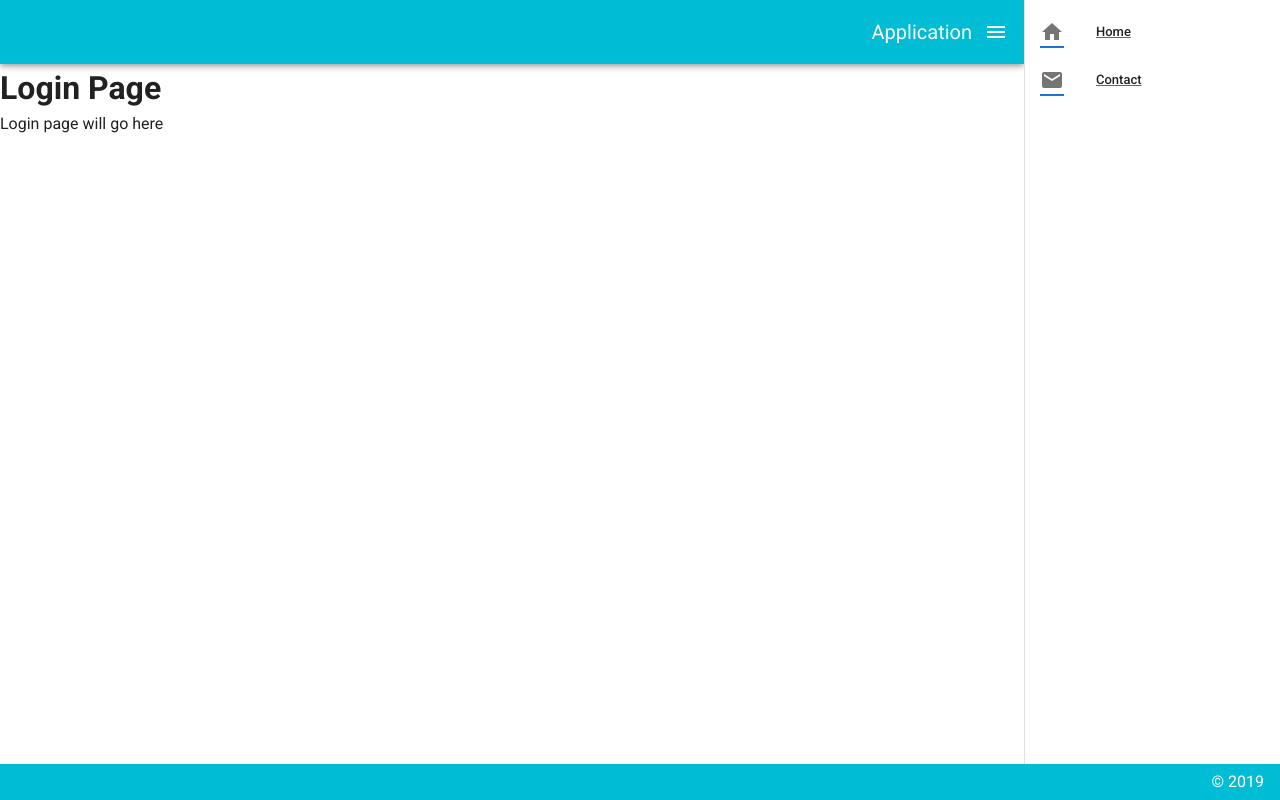
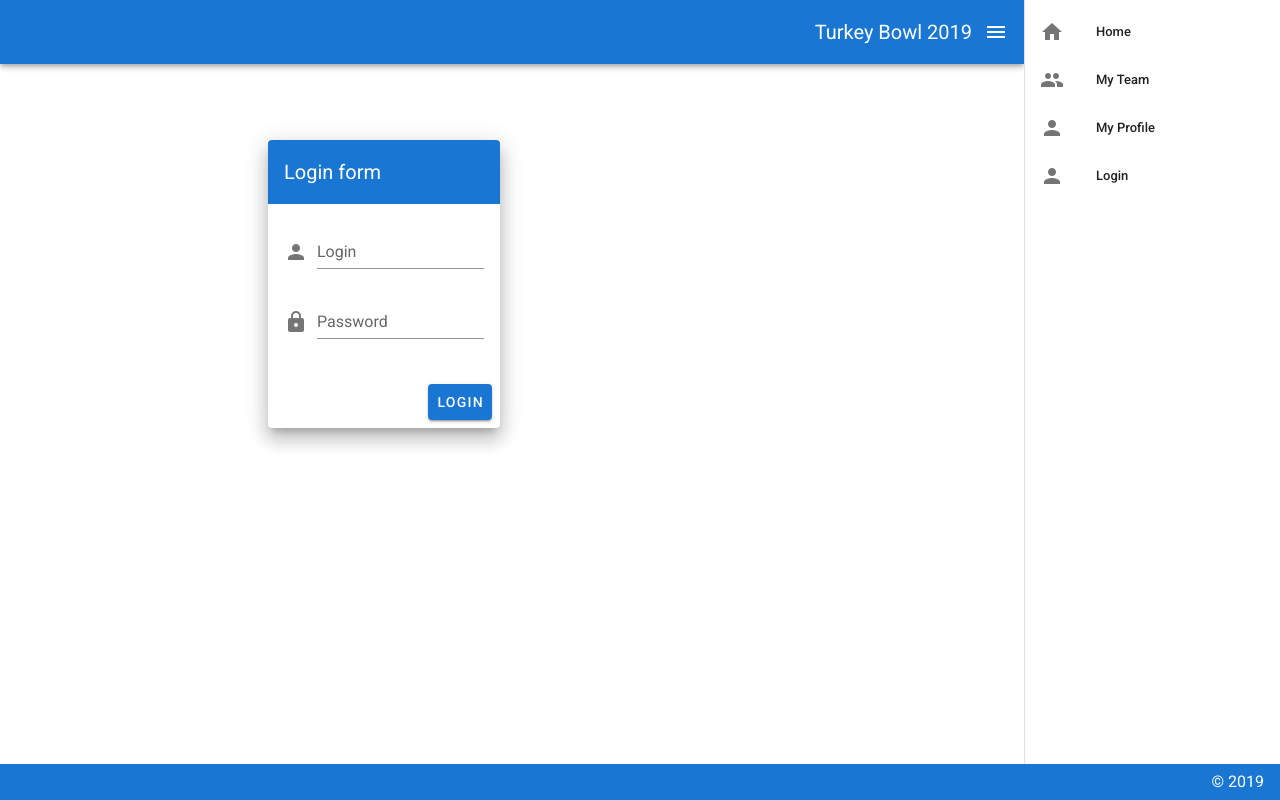
Before and after one commit to mooneyj3/turkeybowl, a Vue app in the folder client/: page /#/login in a window 1280 px wide. Built offline with nearby package versions, Linux system fonts and the light colour scheme.

Commit message:
saving changes to frontend so I can switch to my laptop and watch the foozball

```diff
--- a/client/src/components/AppLayout.vue
+++ b/client/src/components/AppLayout.vue
@@ -1,36 +1,6 @@
 <template>
     <v-app id="inspire">
-        <v-navigation-drawer v-model="drawer" app right>
-            <v-list dense>
-                <router-link to="/">
-                    <v-list-item>
-                        <v-list-item-action>
-                            <v-icon>home</v-icon>
-                        </v-list-item-action>
-                        <v-list-item-content>
-                            <v-list-item-title>Home</v-list-item-title>
-                        </v-list-item-content>
-                    </v-list-item>
-                </router-link>
-
-                <router-link to="/login">
-                    <v-list-item>
-                        <v-list-item-action>
-                            <v-icon>mail</v-icon>
-                        </v-list-item-action>
-                        <v-list-item-content>
-                            <v-list-item-title>Contact</v-list-item-title>
-                        </v-list-item-content>
-                    </v-list-item>
-                </router-link>
-            </v-list>
-        </v-navigation-drawer>
-
-        <v-app-bar app color="cyan" dark>
-            <div class="flex-grow-1"></div>
-            <v-toolbar-title>Application</v-toolbar-title>
-            <v-app-bar-nav-icon @click.stop="drawer = !drawer"></v-app-bar-nav-icon>
-        </v-app-bar>
+        <NavigationDrawer></NavigationDrawer>
 
         <v-content>
             <router-view></router-view>
@@ -65,10 +35,7 @@
             <!--</v-container>-->
         </v-content>
 
-        <v-footer
-                color="cyan"
-                app
-        >
+        <v-footer color="primary" app>
             <div class="flex-grow-1"></div>
             <span class="white--text">&copy; 2019</span>
         </v-footer>
@@ -86,18 +53,19 @@
 
 
 <script>
+    import NavigationDrawer from "./NavigationDrawer/NavigationDrawer";
     export default {
         name: "AppLayout",
+        components: {NavigationDrawer},
         props: {
             source: String,
         },
-        data: () => ({
-            drawer: null,
-        }),
+        // data: () => ({
+        //     drawer: null,
+        // }),
     }
 </script>
 
 
 <style scoped>
-
 </style>
--- /dev/null
+++ b/client/src/components/NavigationDrawer/NavigationDrawer.vue
@@ -0,0 +1,73 @@
+<template>
+    <div id="navigation-drawer">
+        <v-navigation-drawer v-model="drawer" app right>
+            <v-list dense>
+                <!--Home-->
+                <router-link to="/">
+                    <v-list-item>
+                        <v-list-item-action>
+                            <v-icon>home</v-icon>
+                        </v-list-item-action>
+                        <v-list-item-content>
+                            <v-list-item-title>Home</v-list-item-title>
+                        </v-list-item-content>
+                    </v-list-item>
+                </router-link>
+
+                <!--My Team-->
+                <router-link to="/">
+                    <v-list-item>
+                        <v-list-item-action>
+                            <v-icon>people</v-icon>
+                        </v-list-item-action>
+                        <v-list-item-content>
+                            <v-list-item-title>My Team</v-list-item-title>
+                        </v-list-item-content>
+                    </v-list-item>
+                </router-link>
+
+                <!--My Profile-->
+                <router-link to="/">
+                    <v-list-item>
+                        <v-list-item-action>
+                            <v-icon>person</v-icon>
+                        </v-list-item-action>
+                        <v-list-item-content>
+                            <v-list-item-title>My Profile</v-list-item-title>
+                        </v-list-item-content>
+                    </v-list-item>
+                </router-link>
+
+                <!--login-->
+                <router-link to="/login">
+                    <v-list-item>
+                        <v-list-item-action>
+                            <v-icon>person</v-icon>
+                        </v-list-item-action>
+                        <v-list-item-content>
+                            <v-list-item-title>Login</v-list-item-title>
+                        </v-list-item-content>
+                    </v-list-item>
+                </router-link>
+            </v-list>
+        </v-navigation-drawer>
+        <v-app-bar app color="primary" dark>
+            <div class="flex-grow-1"></div>
+            <v-toolbar-title>Turkey Bowl 2019</v-toolbar-title>
+            <v-app-bar-nav-icon @click.stop="drawer = !drawer"></v-app-bar-nav-icon>
+        </v-app-bar>
+    </div>
+</template>
+
+<script>
+    export default {
+        name: "NavigationDrawer",
+        data: () => ({
+            drawer: null,
+        }),
+    }
+</script>
+
+<style scoped>
+    a { text-decoration: none; }
+</style>
--- a/client/src/components/pages/Login.vue
+++ b/client/src/components/pages/Login.vue
@@ -1,13 +1,43 @@
 <template>
-    <div id="login">
-        <h1>Login Page</h1>
-        <p>Login page will go here</p>
-    </div>
+    <v-content>
+        <v-container class="fill-height" fluid>
+            <v-row align="center" justify="center" >
+                <v-col cols="12" sm="8" md="4">
+                    <v-card class="elevation-12">
+                        <v-toolbar color="primary" dark flat >
+                            <v-toolbar-title>Login form</v-toolbar-title>
+                            <div class="flex-grow-1"></div>
+                        </v-toolbar>
+                        <v-card-text>
+                            <v-form>
+                                <v-text-field label="Login" name="login" prepend-icon="person" type="text"></v-text-field>
+                                <v-text-field id="password" label="Password" name="password" prepend-icon="lock" type="password"></v-text-field>
+                            </v-form>
+                        </v-card-text>
+                        <v-card-actions>
+                            <div class="flex-grow-1"></div>
+                            <v-btn color="primary" v-on:click="processLogin">Login</v-btn>
+                        </v-card-actions>
+                    </v-card>
+                </v-col>
+            </v-row>
+        </v-container>
+    </v-content>
 </template>
 
 <script>
     export default {
-        name: "Login"
+        name: "Login",
+        props: {},
+        data() {
+            return {}
+        },
+        methods: {
+            async processLogin() {
+                this.$router.push("/");
+                // router.push("/")
+            }
+        }
     }
 </script>
 
```
Also changed, not shown: 2 other files (tests, documents, lock files or other folders).
